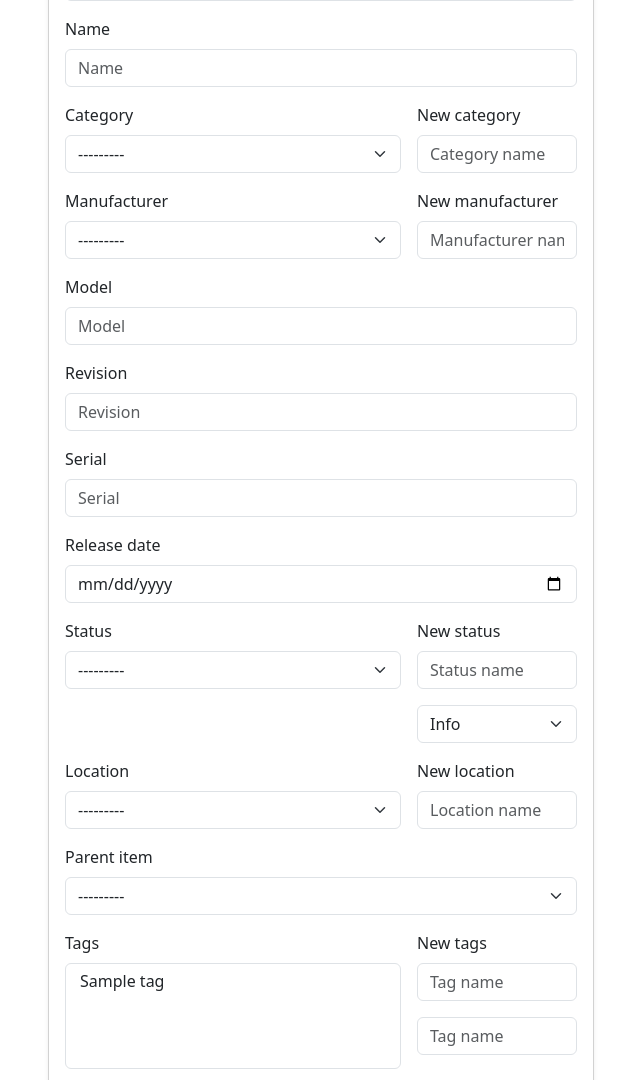
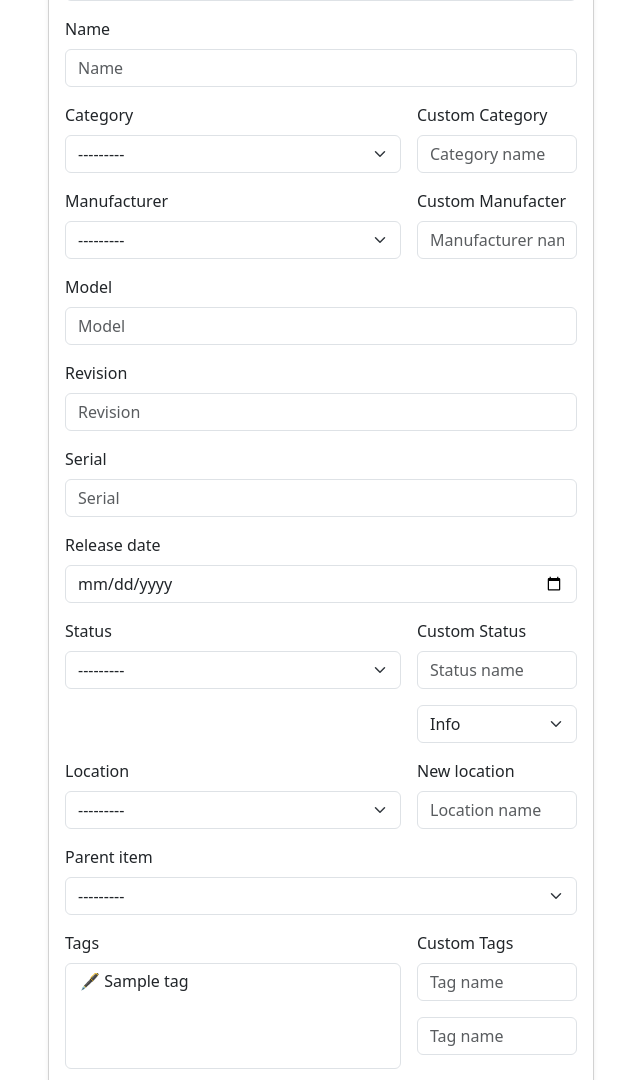
Before and after one commit to andremiller/django-partvault, a Django app: page /items/new/ in a window 1280 px wide. Shown: the part 211-1291 px from the top of the page, without its empty margins (319-959 px from the left). Run offline with Django 5.2, Linux system fonts and the light colour scheme; a user stored in the database is signed in; tables that the repository leaves empty hold one stand-in row (values such as "Sample post"); some libraries are stand-ins or nearby versions.

Commit message:
Custom/Global item values for Category, Manufacturer, Status and Tag

```diff
--- a/partvault/forms.py
+++ b/partvault/forms.py
@@ -3,6 +3,7 @@ from django.core.exceptions import ValidationError
 from django.conf import settings
 from django.contrib.auth import get_user_model
 from django.contrib.auth.forms import UserCreationForm
+from django.db.models import Q
 
 from .models import (
     Category,
@@ -115,17 +116,31 @@ class ItemForm(forms.ModelForm):
             return
 
         owner = collection.owner
-        self.fields["category"].queryset = Category.objects.filter(user=owner)
+        owner_id = owner.id
+        user_filter = Q(user=owner) | Q(user__isnull=True)
+        self.fields["category"].queryset = Category.objects.filter(user_filter)
         self.fields["location"].queryset = Location.objects.filter(
             collection=collection
         )
-        self.fields["manufacturer"].queryset = Manufacturer.objects.filter(user=owner)
-        self.fields["status"].queryset = Status.objects.filter(user=owner)
+        self.fields["manufacturer"].queryset = Manufacturer.objects.filter(user_filter)
+        self.fields["status"].queryset = Status.objects.filter(user_filter)
         parent_queryset = Item.objects.filter(collection=collection)
         if self.instance and self.instance.pk:
             parent_queryset = parent_queryset.exclude(pk=self.instance.pk)
         self.fields["parent_item"].queryset = parent_queryset
-        self.fields["tags"].queryset = Tag.objects.filter(user=owner)
+        self.fields["tags"].queryset = Tag.objects.filter(user_filter)
+
+        def label_with_custom_marker(obj):
+            if obj.user_id == owner_id:
+                return f"🖋️ {obj}"
+            if obj.user_id is None:
+                return f"🌐 {obj}"
+            return str(obj)
+
+        self.fields["category"].label_from_instance = label_with_custom_marker
+        self.fields["manufacturer"].label_from_instance = label_with_custom_marker
+        self.fields["status"].label_from_instance = label_with_custom_marker
+        self.fields["tags"].label_from_instance = label_with_custom_marker
 
     def clean_name(self):
         return (self.cleaned_data.get("name") or "").strip()
@@ -145,7 +160,7 @@ class ItemForm(forms.ModelForm):
                 )
         for field_name in user_fields:
             value = cleaned_data.get(field_name)
-            if value and owner_id and value.user_id != owner_id:
+            if value and owner_id and value.user_id not in (owner_id, None):
                 self.add_error(
                     field_name,
                     "Selection must belong to the collection owner.",
@@ -154,7 +169,7 @@ class ItemForm(forms.ModelForm):
         tags = cleaned_data.get("tags")
         if tags and owner_id:
             for tag in tags:
-                if tag.user_id != owner_id:
+                if tag.user_id not in (owner_id, None):
                     self.add_error(
                         "tags",
                         "All tags must belong to the collection owner.",
--- a/partvault/templates/partvault/item_form.html
+++ b/partvault/templates/partvault/item_form.html
@@ -16,7 +16,7 @@
                             {% bootstrap_field form.category %}
                         </div>
                         <div class="col-md-4">
-                            <label class="form-label">New category</label>
+                            <label class="form-label">Custom Category</label>
                             {{ category_formset.management_form }}
                             {% for related_form in category_formset %}
                                 {% bootstrap_field related_form.name show_label=False placeholder="Category name" %}
@@ -28,7 +28,7 @@
                             {% bootstrap_field form.manufacturer %}
                         </div>
                         <div class="col-md-4">
-                            <label class="form-label">New manufacturer</label>
+                            <label class="form-label">Custom Manufacter</label>
                             {{ manufacturer_formset.management_form }}
                             {% for related_form in manufacturer_formset %}
                                 {% bootstrap_field related_form.name show_label=False placeholder="Manufacturer name" %}
@@ -44,7 +44,7 @@
                             {% bootstrap_field form.status %}
                         </div>
                         <div class="col-md-4">
-                            <label class="form-label">New status</label>
+                            <label class="form-label">Custom Status</label>
                             {{ status_formset.management_form }}
                             {% for related_form in status_formset %}
                                 {% bootstrap_field related_form.name show_label=False placeholder="Status name" %}
@@ -70,7 +70,7 @@
                             {% bootstrap_field form.tags %}
                         </div>
                         <div class="col-md-4">
-                            <label class="form-label">New tags</label>
+                            <label class="form-label">Custom Tags</label>
                             {{ tag_formset.management_form }}
                             {% for related_form in tag_formset %}
                                 {% bootstrap_field related_form.name show_label=False placeholder="Tag name" %}
```
